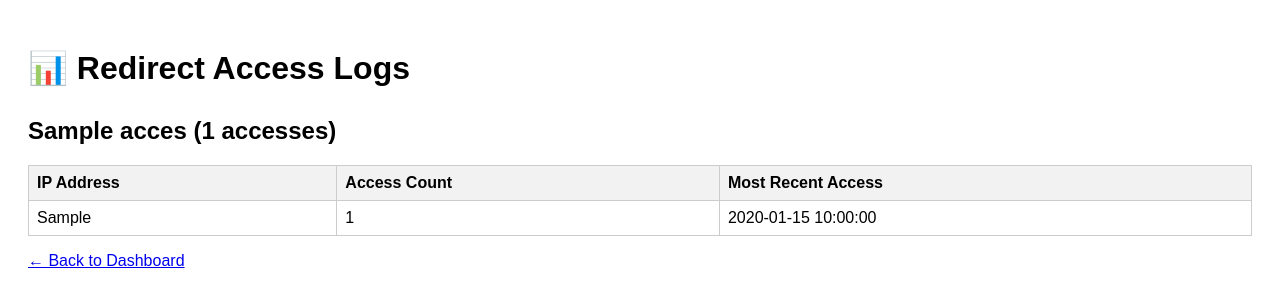
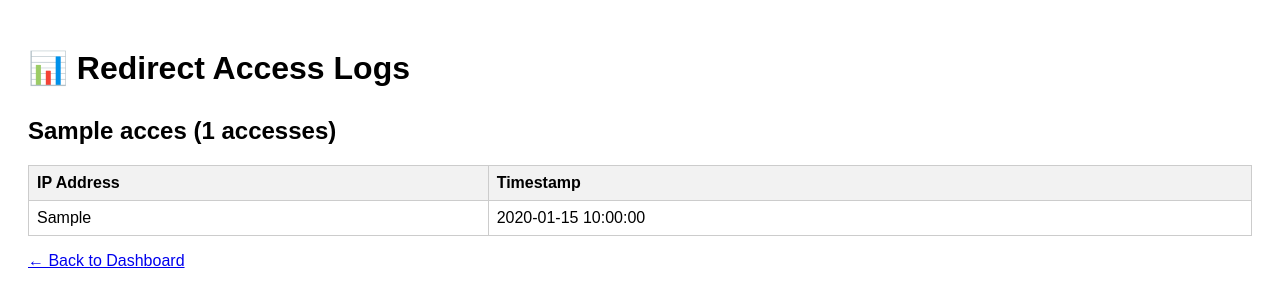
Before and after one commit to rocket6317/YouTube-Cache-And-Serve-Redirect_Url, a Flask app: template templates/logs.html in a window 1280 px wide. Shown: the top 307 px of the page. Run offline with Flask 3, Linux system fonts and the light colour scheme; the template is opened without the code that fills it: most values are stand-ins (such as "Sample title", 1, 10 or a date in 2020).

Commit message:
Update logs.html

```diff
--- a/templates/logs.html
+++ b/templates/logs.html
@@ -13,32 +13,27 @@
 </head>
 <body>
     <h1>📊 Redirect Access Logs</h1>
+
+    {% if access_data %}
         {% for name, entries in access_data.items() %}
             <h2>{{ name }} ({{ entries|length }} accesses)</h2>
-        {% set ip_map = {} %}
-        {% for entry in entries %}
-            {% set ip = entry.ip %}
-            {% if ip_map[ip] is defined %}
-                {% set ip_map = ip_map.update({ip: ip_map[ip] + [entry.timestamp]}) %}
-            {% else %}
-                {% set ip_map = ip_map.update({ip: [entry.timestamp]}) %}
-            {% endif %}
-        {% endfor %}
             <table>
                 <tr>
                     <th>IP Address</th>
-                <th>Access Count</th>
-                <th>Most Recent Access</th>
+                    <th>Timestamp</th>
                 </tr>
-            {% for ip, timestamps in ip_map.items() %}
+                {% for entry in entries %}
                 <tr>
-                <td>{{ ip }}</td>
-                <td>{{ timestamps|length }}</td>
-                <td>{{ timestamps[-1] }}</td>
+                    <td>{{ entry.ip }}</td>
+                    <td>{{ entry.timestamp }}</td>
                 </tr>
                 {% endfor %}
             </table>
         {% endfor %}
+    {% else %}
+        <p>No access logs yet.</p>
+    {% endif %}
+
     <p><a href="/dashboard">← Back to Dashboard</a></p>
 </body>
 </html>
```
Lines whose indentation alone changed are shown as unchanged.
